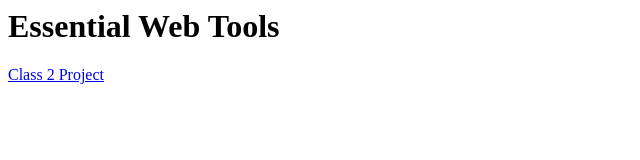
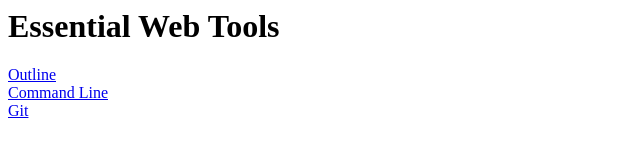
Before and after one commit to DigitalWorkshopCenter/essential-web-tools, a plain HTML site: page index.html in a window 1280 px wide. Shown: the whole page, without its empty margins (0-640 px from the left). Drawn offline with Linux system fonts and the light colour scheme.

Commit message:
updated pages

```diff
--- a/index.html
+++ b/index.html
@@ -1,6 +1,8 @@
 <html>
 <body>
 	<h1>Essential Web Tools</h1>
-	<a href="/class2">Class 2 Project</a>
+	<a href="outline.html">Outline</a><br>
+	<a href="commandline.html">Command Line</a><br>
+	<a href="git.html">Git</a>
 </body>
 </html>
```
